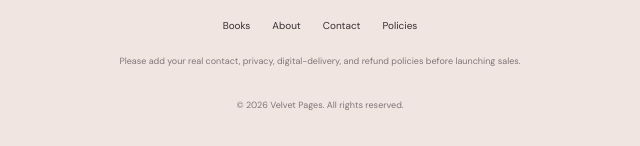
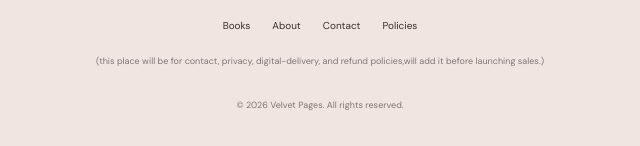
Before and after one commit to fatimaezzarhouni25-droid/velvet-pages, a plain HTML site: page index.html in a window 1280 px wide. Shown: the part 2568-2714 px from the top of the page, 320-960 px from the left. Drawn offline with nearby package versions, Linux system fonts and the light colour scheme.

Commit message:
Restore index.html with original content

```diff
--- a/index.html
+++ b/index.html
@@ -201,8 +201,8 @@
       <a href="#policies">Policies</a>
     </div>
     <div class="policy-note" id="policies">
-      Please add your real contact, privacy, digital-delivery,
-      and refund policies before launching sales.
+     (this place will be for contact, privacy, digital-delivery,
+      and refund policies,will add it before launching sales.)
     </div>
     <small>© <span id="year"></span> Velvet Pages. All rights reserved.</small>
   </footer>
```
